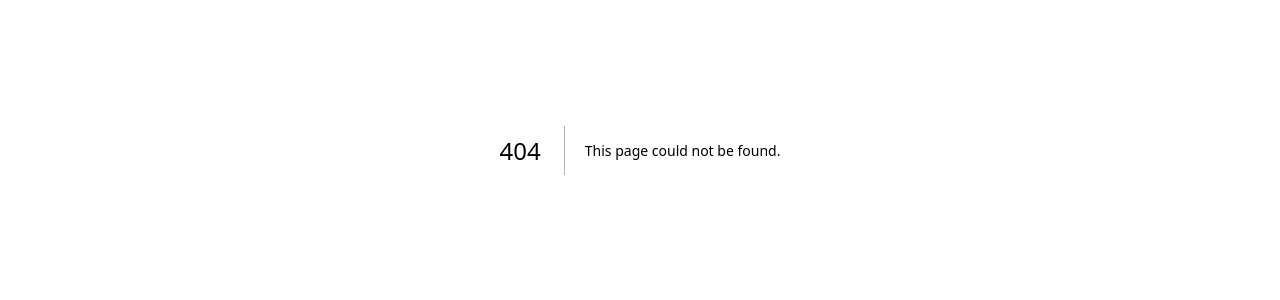
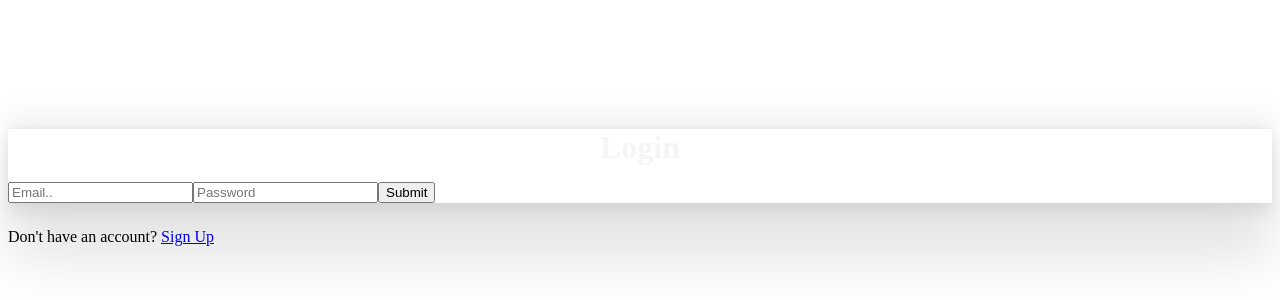
Before and after one commit to ananyajain10/agencyPage, a Next.js app: page /login in a window 1280 px wide. Before the commit this address had no page. Shown: the part 250-550 px from the top of the page. Built offline with nearby package versions, Linux system fonts and the light colour scheme.

Commit message:
changed file structure for best practices

```diff
--- a/src/app/components/auth/admin/Signup.tsx
+++ b/pages/Signup.tsx
@@ -3,10 +3,10 @@ import React, { useState, useRef } from 'react'
 import { FidgetSpinner } from 'react-loader-spinner';
 import style from '../../../../assets/stylesheets/signup.module.css';
 import { useDispatch, useSelector } from 'react-redux';
-import { registerUser } from '../../../redux/actions/authSlice';
+import { registerUser } from '../src/app/redux/actions/authSlice';
 import { ToastContainer, toast } from 'react-toastify';
 import 'react-toastify/dist/ReactToastify.css';
-import store from '../../../redux/store'
+import store from '../src/app/redux/store'
 
 const SignUp = () => {
 
--- a/src/app/components/auth/admin/login.jsx
+++ b/pages/login/index.tsx
@@ -1,11 +1,13 @@
 import React, { useState } from "react";
-import style from '../../../../assets/stylesheets/login.module.css';
+import style from '../../src/assets/stylesheets/login.module.css';
 import { Link, useNavigate } from "react-router-dom";
-import { loginUser } from "../../../redux/actions/authSlice";
-import { useDispatch, useSelector } from "react-redux";
+import { loginUser } from "../../src/app/redux/actions/authSlice";
+import { useDispatch, useSelector, Provider } from "react-redux";
 import { ToastContainer, toast } from 'react-toastify';
 import { FidgetSpinner } from 'react-loader-spinner';
 import 'react-toastify/dist/ReactToastify.css';
+import store from '../../src/app/redux/store';
+import { useRouter } from 'next/router';
 
 const Login = () => {
 
@@ -13,9 +15,10 @@ const Login = () => {
   const loading = useSelector((state) => state.auth.loading);
 
   const [email, setEmail] = useState("");
+
   const [password, setPassword] = useState("");
 
-  const navigate = useNavigate();
+  const router = useRouter();
 
   const dispatch = useDispatch();
 
@@ -32,9 +35,8 @@ const Login = () => {
         } else {
             toast.success('Logged in successfully');
             setTimeout(() => {
-              navigate('/');
+              router.push('/');
             }, 1000);
-
         }
       } else {
         toast.error('Please fill in all fields');
@@ -42,6 +44,7 @@ const Login = () => {
   }
 
   }
+
   return (
     <>
     {loading && (
@@ -52,7 +55,7 @@ const Login = () => {
   )}
     <div className={`${style.login_container} p-5 `}>
       <form
-        className={`${style.login_form}  p-5 flex flex-col sm:w-1/2 md:w-1/3 space-y-10`}
+        className={`${style.login_form} p-5 flex flex-col sm:w-1/2 md:w-1/3 space-y-10`}
         onSubmit={(e) => handleSubmit(e)}
       >
          <ToastContainer />
@@ -68,7 +71,6 @@ const Login = () => {
           />
            <small className='text-rose-500' id='email-error'></small>
         </label>
-
 
         <label htmlFor="password">
           <input
@@ -88,10 +90,17 @@ const Login = () => {
         />
       </form>
 
-      <p className="text-center absolute">Don't have an account? <a href="/sign_up">Sign Up</a></p>
+      <p className="text-center absolute">Don&apos;t have an account? <a href="/sign_up">Sign Up</a></p>
     </div>
     </>
+
   );
 };
 
-export default Login;
+const LoginPage = () => (
+  <Provider store={store}>
+    <Login />
+  </Provider>
+);
+
+export default LoginPage;
```
